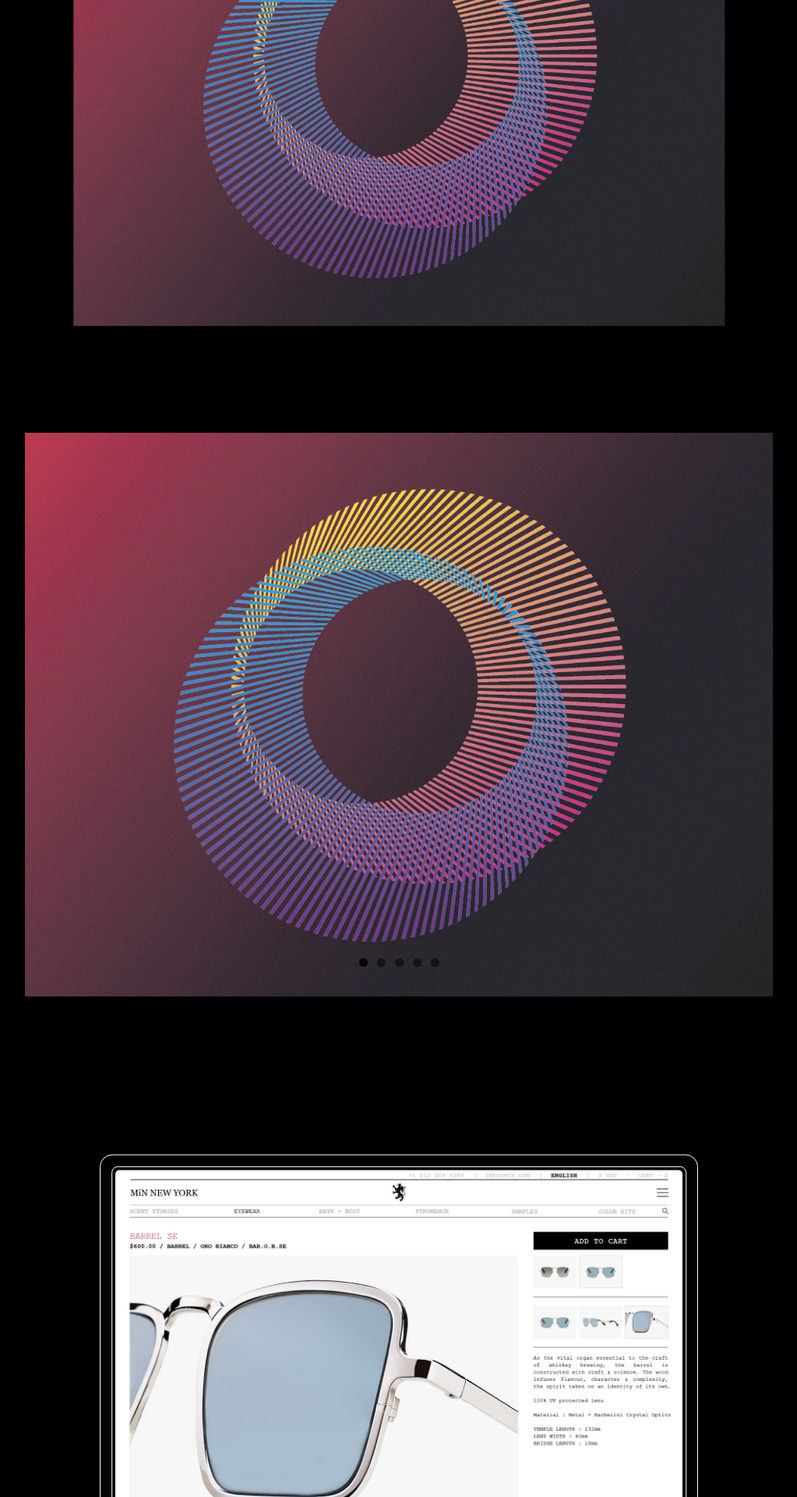
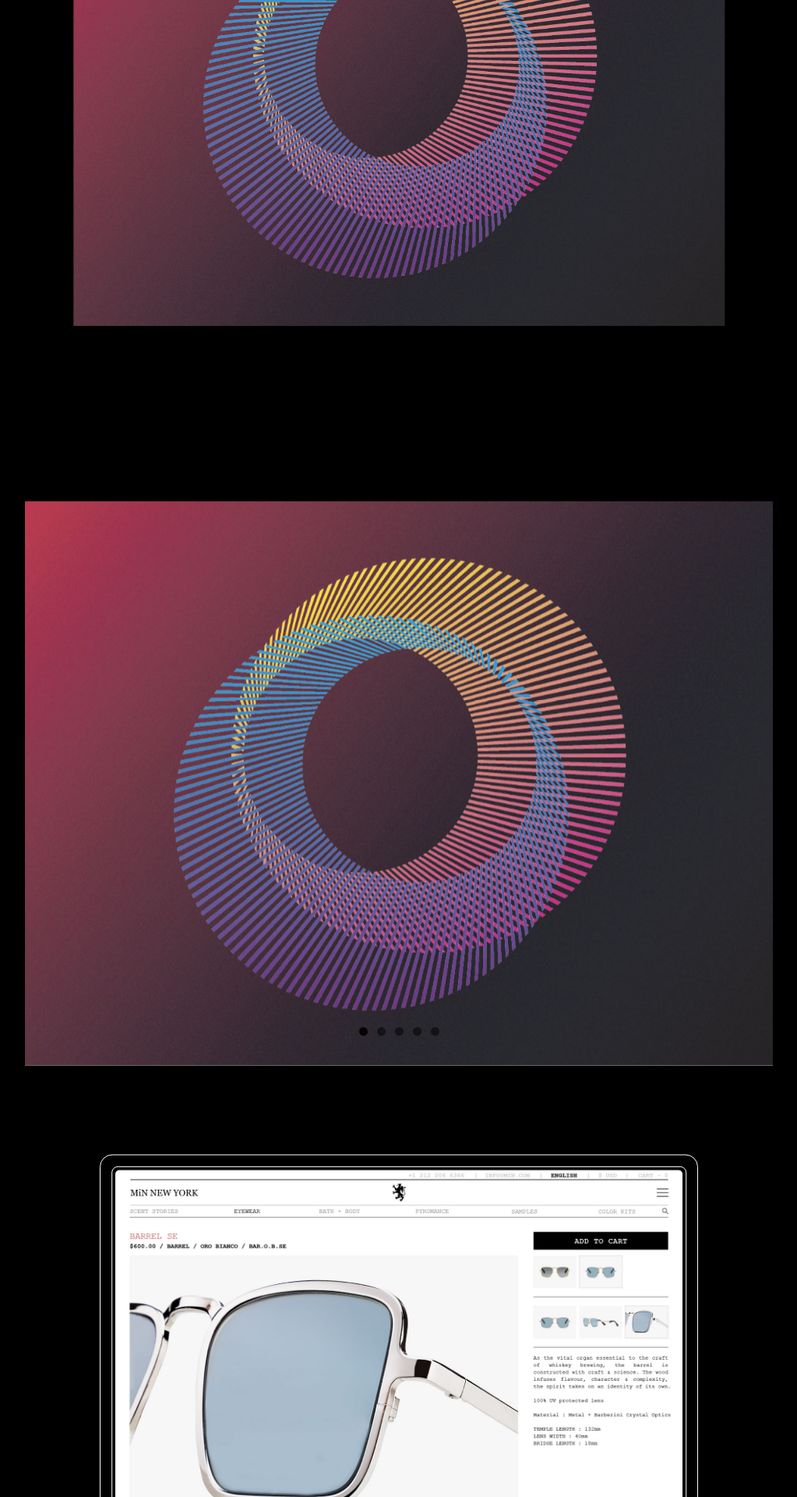
Before and after one commit to Maximsmith/Maximsmith, a Jekyll site: the page built from work/proj-7.html, in a window 1280 px wide. Shown: the part 2349-4269 px from the top of the page at 78% size, without its empty margins (128-1151 px from the left). Built offline with Jekyll 4.4.1, drawn with Linux system fonts in a browser that asks for light colours; nearby versions of some CDN libraries.

Commit message:
Update carousel.css

```diff
--- a/css/carousel.css
+++ b/css/carousel.css
@@ -9,7 +9,8 @@
 	height: auto;
 	position: relative;
 	left: 50%;
-	transform: translateX(-50%);
+	top: 50%;
+	transform: translate(-50%, -50%);
 }
 
 .flexslider {
```
